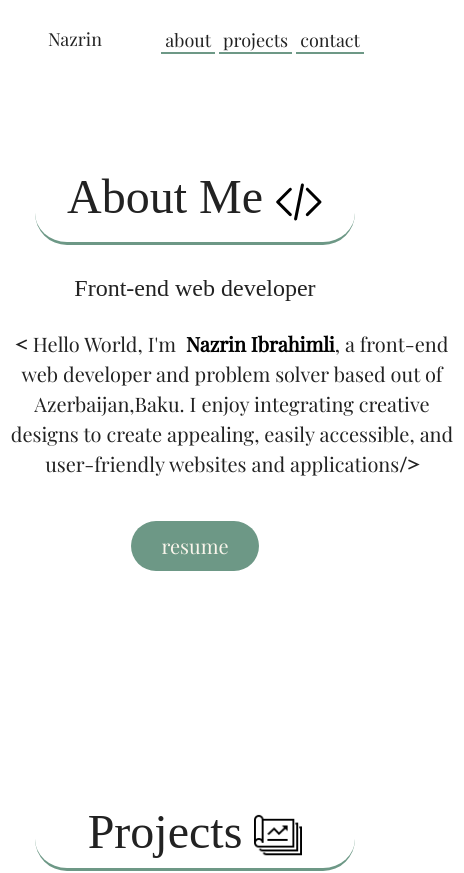
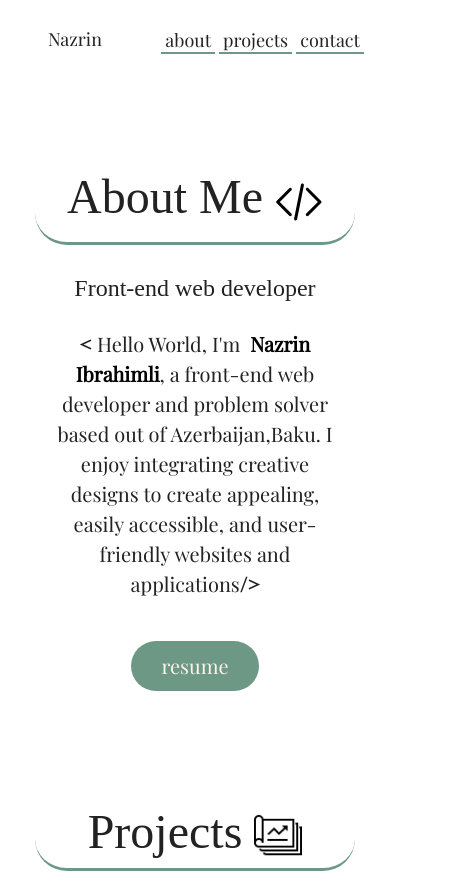
Before and after one commit to nazrinibrahimli/portfolio-Nazrin, a React (Create React App) app: page / in a window 390 px wide. Shown: the top 873 px of the page, 464 px wide, since content can reach past the window. Built offline with nearby package versions, Linux system fonts and the light colour scheme; a web font is replaced by a local one.

Commit message:
responsiveness

```diff
--- a/src/styles/About.css
+++ b/src/styles/About.css
@@ -170,11 +170,7 @@ span{
     color:#28282B;
 }
 
-.inside-span{
-    width: 10rem;
-    font-size: 1.25rem;
-    width: 30rem;
-}
+
 
 .div-bg{
     display: flex;
@@ -223,8 +219,9 @@ span{
     }
 
     .inside-span{
-        width: 29rem;
+        width: 27rem;
         margin: 0 auto;
+        font-size: 1.25rem;
 
     }
     .name{
@@ -264,7 +261,7 @@ span{
 
     }
     .inside-span{
-        width: 10rem;
+
 
     }
      }
@@ -275,4 +272,7 @@ span{
             font-size: 4.375rem;
 
         }
+        .inside-span{
+            width: 18rem;
+        }
     }
```
